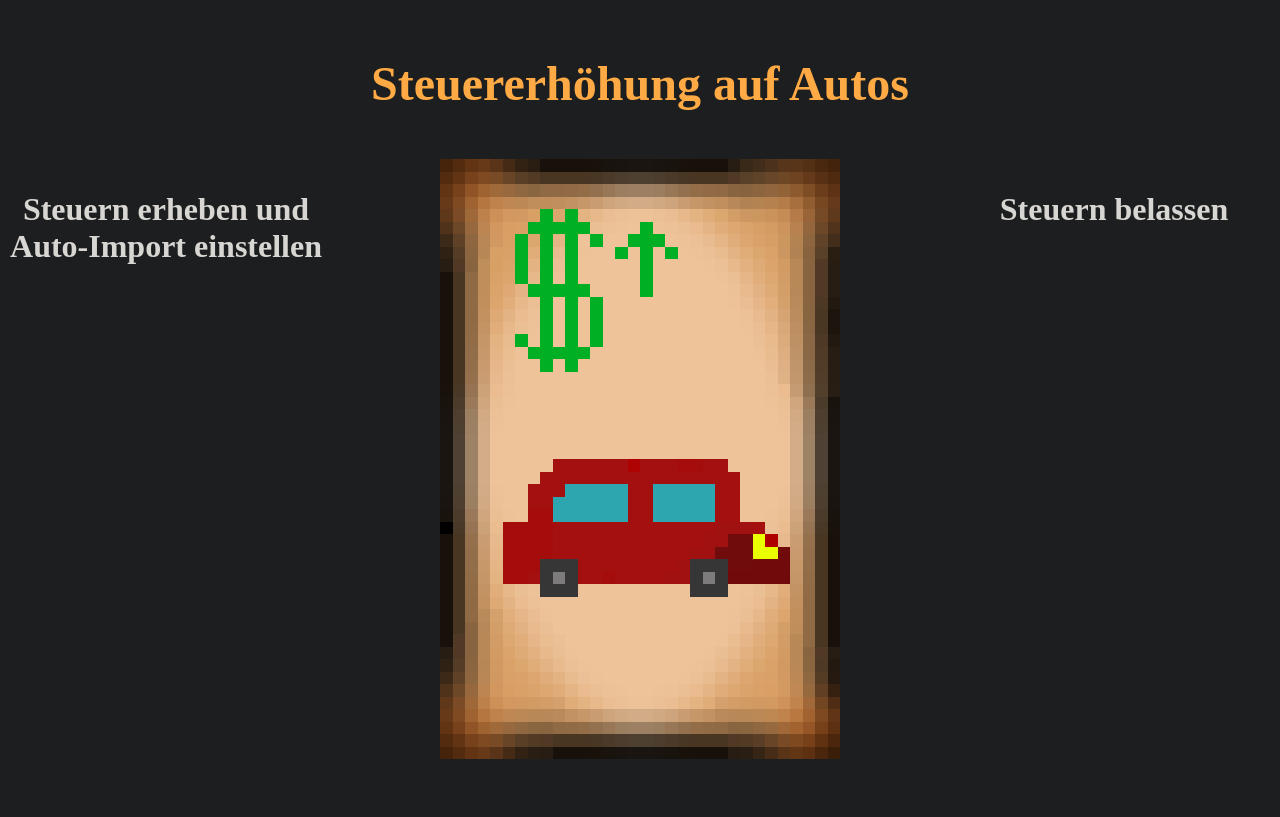
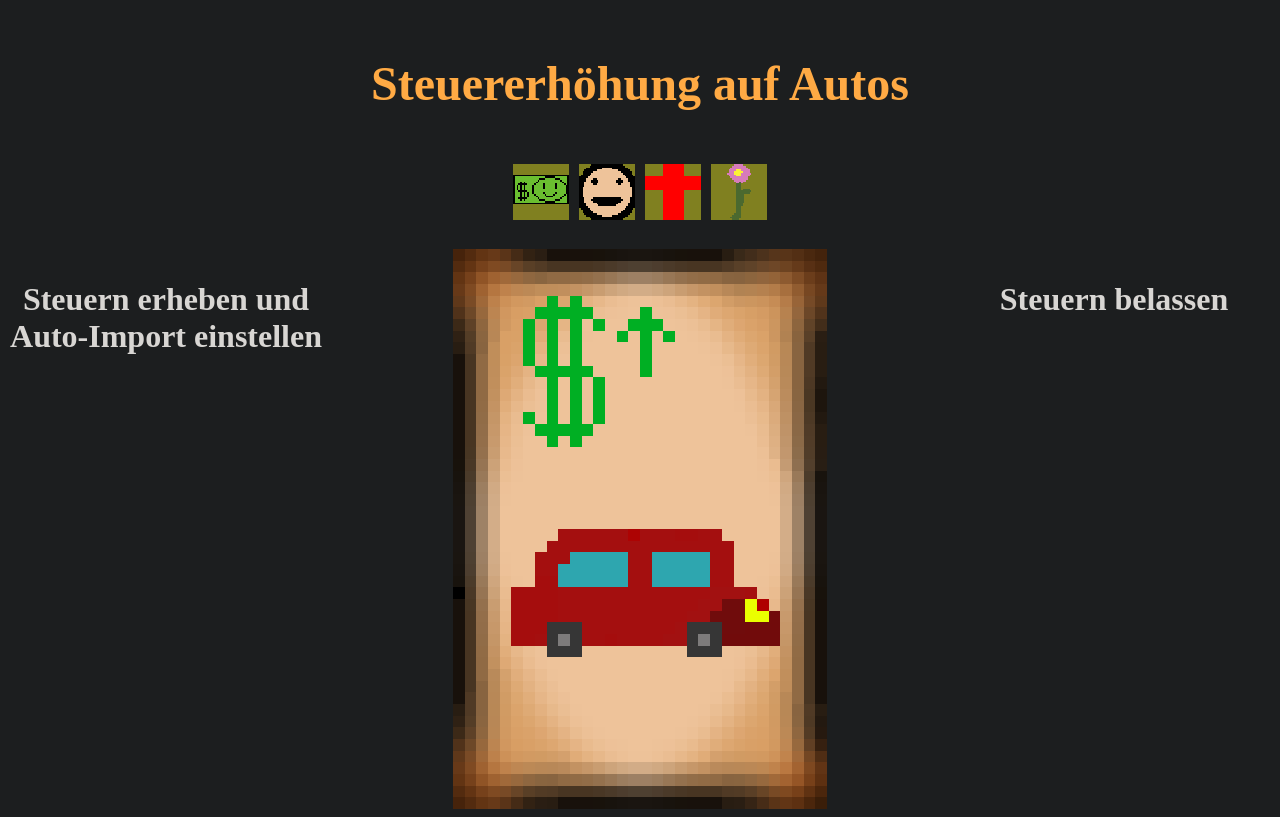
Before and after one commit to Jugendhackt/P.A.S.T., a website: page index.html in a window 1280 px wide. Drawn offline with Linux system fonts and the light colour scheme.

Commit message:
added indicators

```diff
--- a/index.html
+++ b/index.html
@@ -9,6 +9,20 @@
 	<body>
 		<div id="container">
 			<p id="card_text"></p>
+			<div id="indicator-container">
+				<div class="indicator-box">
+					<img class="indicator" id="category_money" src="Geld.png">
+				</div>
+				<div class="indicator-box">
+					<img class="indicator" id="category_satisfaction" src="Zufriedenheit.png">
+				</div>
+				<div class="indicator-box">
+					<img class="indicator" id="category_health" src="Gesundheitsstand.png">
+				</div>
+				<div class="indicator-box">
+					<img class="indicator" id="category_environment" src="Umwelt.png">
+				</div>
+			</div>
 			<div id="container_middle">
 				<div id="left_btn" onclick="leftBtnClick()">
 					<p class="btn_text" id="left_text"></p>
--- a/main.css
+++ b/main.css
@@ -52,9 +52,28 @@ html, body {
 }
 
 #card_img {
-	height: 75vh;
+	height: 70vh;
 	display: block;
 	margin-left: auto;
 	margin-right: auto;
 	cursor: progress;
 }
+
+#indicator-container {
+	width: 100%;
+	display: flex;
+	flex-direction: row;
+	justify-content: center;
+	margin-bottom: 20px;
+}
+
+.indicator-box {
+	flex: 0 0 auto;
+	width: auto;
+	margin: 5px;
+}
+
+.indicator {
+	width: 56px;
+	height: 56px;
+}
--- a/main.js
+++ b/main.js
@@ -13,12 +13,14 @@ categorys = {
 };
 
 activeCard = {};
+round = 0;
 setTimeout(function() {
 	leftText = document.getElementById('left_text');
 	rightText = document.getElementById('right_text');
 	cardText = document.getElementById('card_text');
 	cardImg = document.getElementById('card_img');
 	setActiveCard("card1");
+	checkWinLose();
 }, 100);
 
 function leftBtnClick() {
@@ -40,7 +42,9 @@ function btnClick(site) {
 		if (answer.changes[categoryName] !== undefined) {
 			categorys[categoryName] += answer.changes[categoryName];
 		}
-		if (categorys[categoryName] <= 0) {}
+		if (categorys[categoryName] > 100) {
+			categorys[categoryName] = 100;
+		}
 	}
 	if (!!answer.next_cards) {
 		var probabilitySum = 0;
@@ -67,7 +71,8 @@ function btnClick(site) {
 		}
 		setActiveCard(possibleCards[Math.round(Math.random() * (possibleCards.length - 1))]);
 	}
-
+	checkWinLose();
+	round++;
 }
 
 function setActiveCard(name) {
@@ -101,3 +106,17 @@ function checkConditions(conditions) {
 	}
 	return true;
 }
+
+function checkWinLose() {
+	for (var i = 0; i < importantCategorys.length; i++) {
+		const categoryValue = categorys[importantCategorys[i]];
+		if (categoryValue <= 0) {
+			alert("You killed the earth! D:");
+		}
+		document.getElementById("category_" + importantCategorys[i]).style.backgroundColor =
+			"rgb(" + (224 - categoryValue * 1.92) + "," + (32 + categoryValue * 1.92) + ", 32)";
+		if (round == 50) {
+			alert("The end");
+		}
+	}
+}
```
